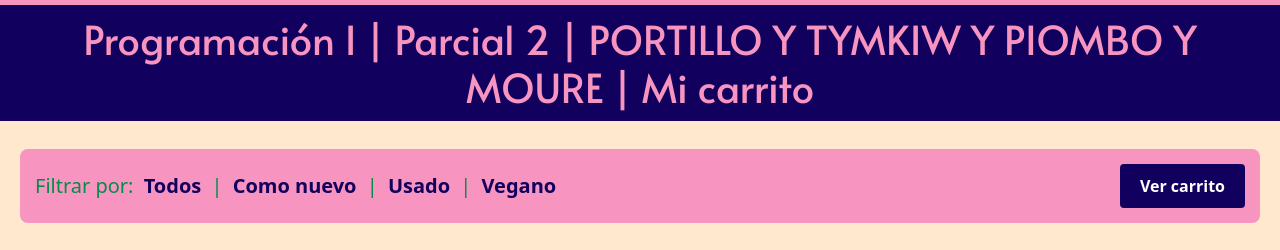
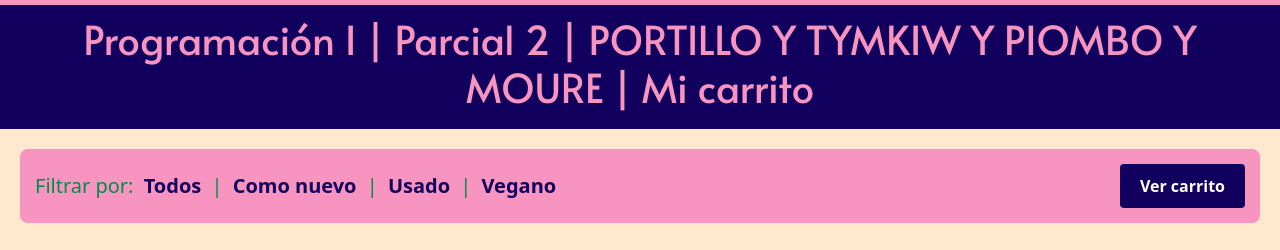
Before and after one commit to loreleypiombo-sudo/Actividad_5_Sistemas_Operativos, a website: page index.html in a window 1280 px wide. Shown: the part 71-321 px from the top of the page. Drawn offline with nearby package versions, Linux system fonts and the light colour scheme; a web font is replaced by a local one.

Commit message:
Fondo del Body

```diff
--- a/estilo.css
+++ b/estilo.css
@@ -14,6 +14,10 @@
   box-sizing: border-box;
   margin: 0;
   padding: 0;
+}
+.naicita{
+    background-color: #12005e !important;
+    color: #f794c0;
 }
 
 p{
--- a/index.html
+++ b/index.html
@@ -18,7 +18,7 @@
     integrity="sha384-sRIl4kxILFvY47J16cr9ZwB07vP4J8+LH7qKQnuqkuIAvNWLzeN8tE5YBujZqJLB" crossorigin="anonymous">
 </head>
 
-<body>
+<body class="naicita">
   <header>
     <nav class="navbar navbar-expand-lg custom-navbar px-4">
       <div class="container-fluid d-flex align-items-center justify-content-between">
```
